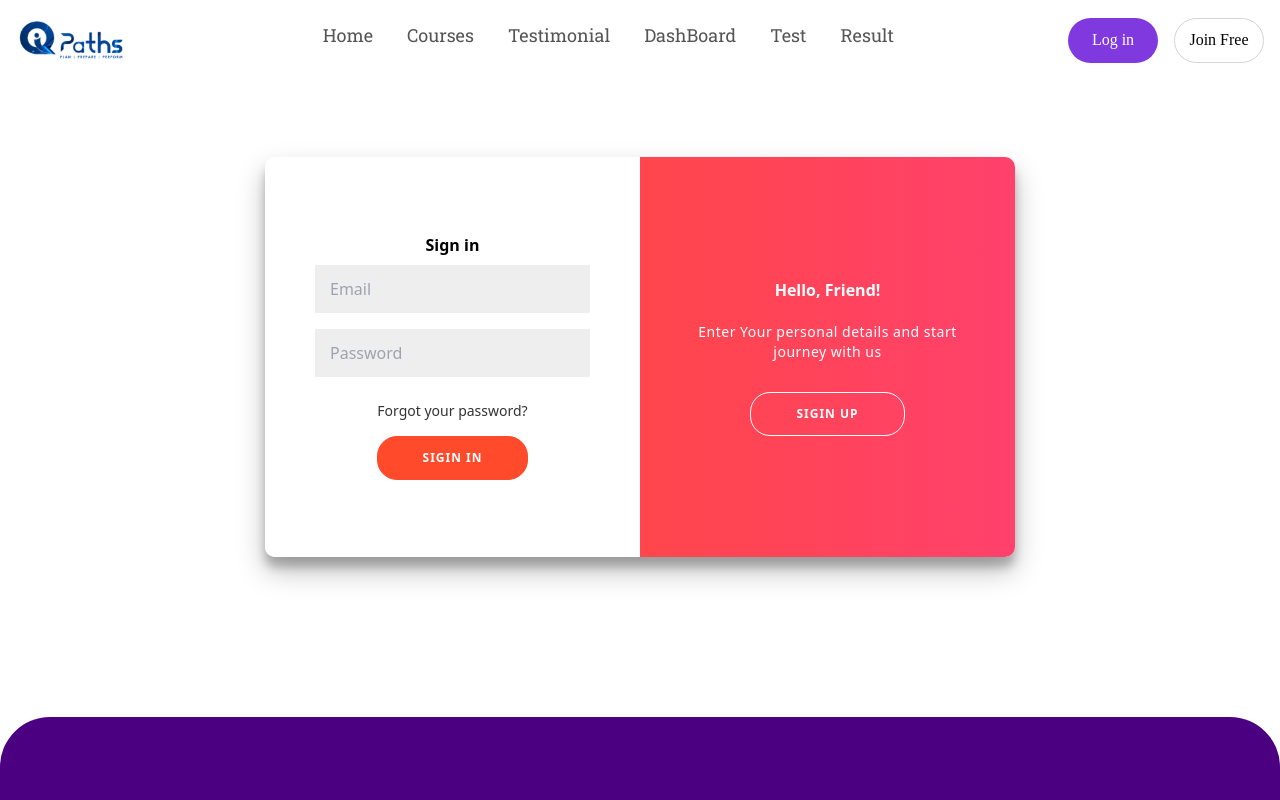
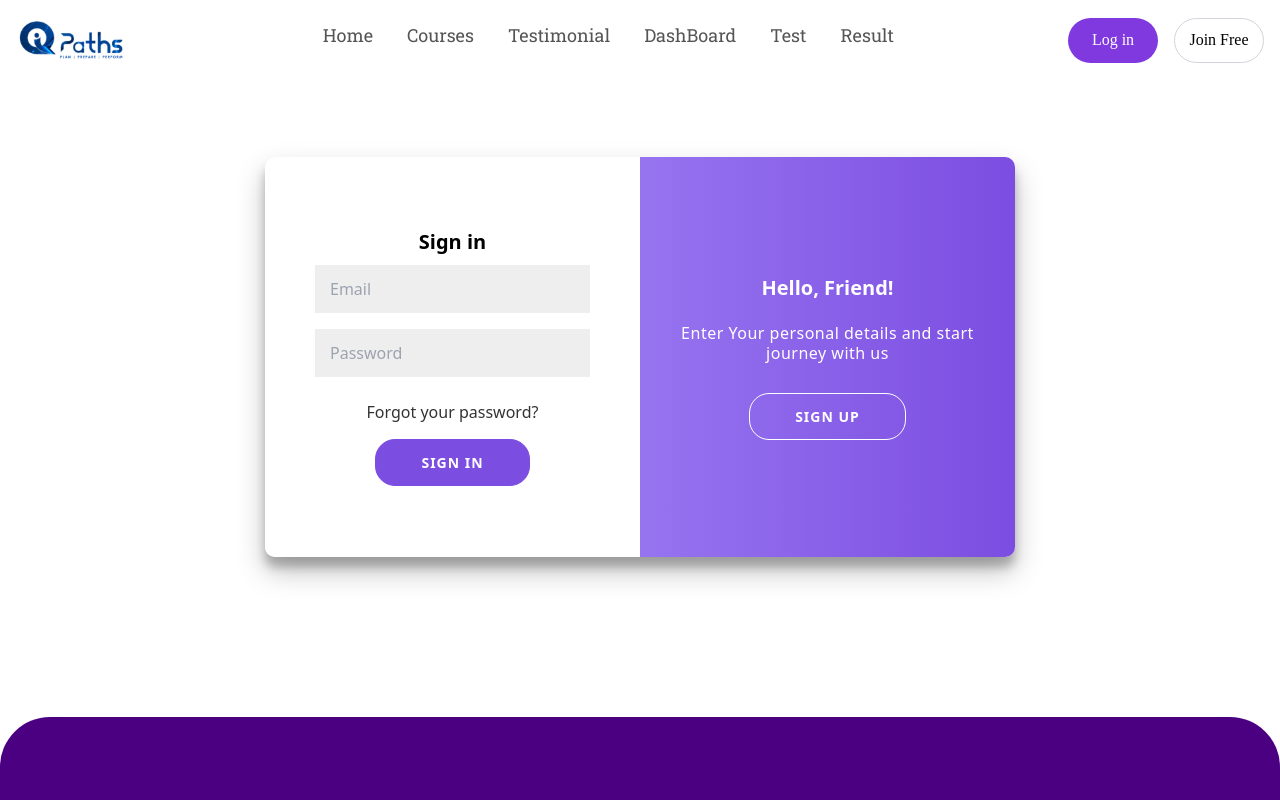
Before and after one commit to ITISH7/iqpathsquizFrontend, a React (Vite) app: page /login in a window 1280 px wide. Shown: the top 800 px of the page. Built offline with nearby package versions, Linux system fonts and the light colour scheme; a web font is replaced by a local one.

Commit message:
styling of login page

```diff
--- a/src/components/Login/Login.jsx
+++ b/src/components/Login/Login.jsx
@@ -48,6 +48,9 @@ const Log = ({ onSwitchToSignup }) => {
     }
   };
 
+  const footer = document.querySelector('footer');
+  if (footer) footer.style.display = 'none';
+
   return (
     <Components.Container>
       <Components.SignUpContainer signinIn={signIn}>
@@ -66,7 +69,7 @@ const Log = ({ onSwitchToSignup }) => {
           <Components.Input type="email" placeholder="Email" />
           <Components.Input type="password" placeholder="Password" />
           <Components.Anchor href="#">Forgot your password?</Components.Anchor>
-          <Components.Button>Sigin In</Components.Button>
+          <Components.Button>Sign In</Components.Button>
         </Components.Form>
       </Components.SignInContainer>
 
@@ -88,7 +91,7 @@ const Log = ({ onSwitchToSignup }) => {
               Enter Your personal details and start journey with us
             </Components.Paragraph>
             <Components.GhostButton onClick={() => toggle(false)}>
-              Sigin Up
+              Sign Up
             </Components.GhostButton>
           </Components.RightOverlayPanel>
         </Components.Overlay>
--- a/src/components/Login/login.js
+++ b/src/components/Login/login.js
@@ -1,7 +1,7 @@
 import styled from 'styled-components';
 
 export const Container = styled.div`
-background-color: #fff;
+background-color: #f6eafc;
 border-radius: 10px;
 box-shadow: 0 14px 28px rgba(0, 0, 0, 0.25), 0 10px 10px rgba(0, 0, 0, 0.22);
 position: relative;
@@ -10,7 +10,7 @@ width: 750px;
 margin: 6% auto 8.1%;
 max-width: 100%;
 min-height: 400px;
-hieght: 100%;
+height: 100%;
 `;
 
 export const SignUpContainer = styled.div`
@@ -54,6 +54,7 @@ text-align: center;
 `;
 
 export const Title = styled.h1`
+font-size: 20px;
 font-weight: bold;
 margin: 0;
 `;
@@ -69,10 +70,10 @@ width: 100%;
 
 export const Button = styled.button`
    border-radius: 20px;
-   border: 1px solid #ff4b2b;
-   background-color: #ff4b2b;
+   border: 1px solid #7c4de1;
+   background-color: #7c4de1;
    color: #ffffff;
-   font-size: 12px;
+   font-size: 14px;
    font-weight: bold;
    padding: 12px 45px;
    letter-spacing: 1px;
@@ -92,7 +93,7 @@ border-color: #ffffff;
 
 export const Anchor = styled.a`
 color: #333;
-font-size: 14px;
+font-size: 16px;
 text-decoration: none;
 margin: 15px 0;
 `;
@@ -111,8 +112,8 @@ ${props =>
 
 export const Overlay = styled.div`
 background: #ff416c;
-background: -webkit-linear-gradient(to right, #ff4b2b, #ff416c);
-background: linear-gradient(to right, #ff4b2b, #ff416c);
+background: -webkit-linear-gradient(to right, #7c4de1, #b19bff);
+background: linear-gradient(to left, #7c4de1, #b19bff);
 background-repeat: no-repeat;
 background-size: cover;
 background-position: 0 0;
@@ -153,8 +154,8 @@ export const RightOverlayPanel = styled(OverlayPanel)`
 `;
 
 export const Paragraph = styled.p`
-font-size: 14px;
-  font-weight: 100;
+font-size: 16px;
+  font-weight: 200;
   line-height: 20px;
   letter-spacing: 0.5px;
   margin: 20px 0 30px
--- a/src/components/QuestionTopicDropDown/QuestionTopicDropDown.module.css
+++ b/src/components/QuestionTopicDropDown/QuestionTopicDropDown.module.css
@@ -321,7 +321,7 @@ input[type="checkbox"]:checked + .customCheckbox::after {
 /* drop down css */
 
 .progressOpen .filterButton {
-  background-color: #CA9DD8;
+  background-color: #f6eafc;
 }
 
 .progressOpen .playButton {
```
